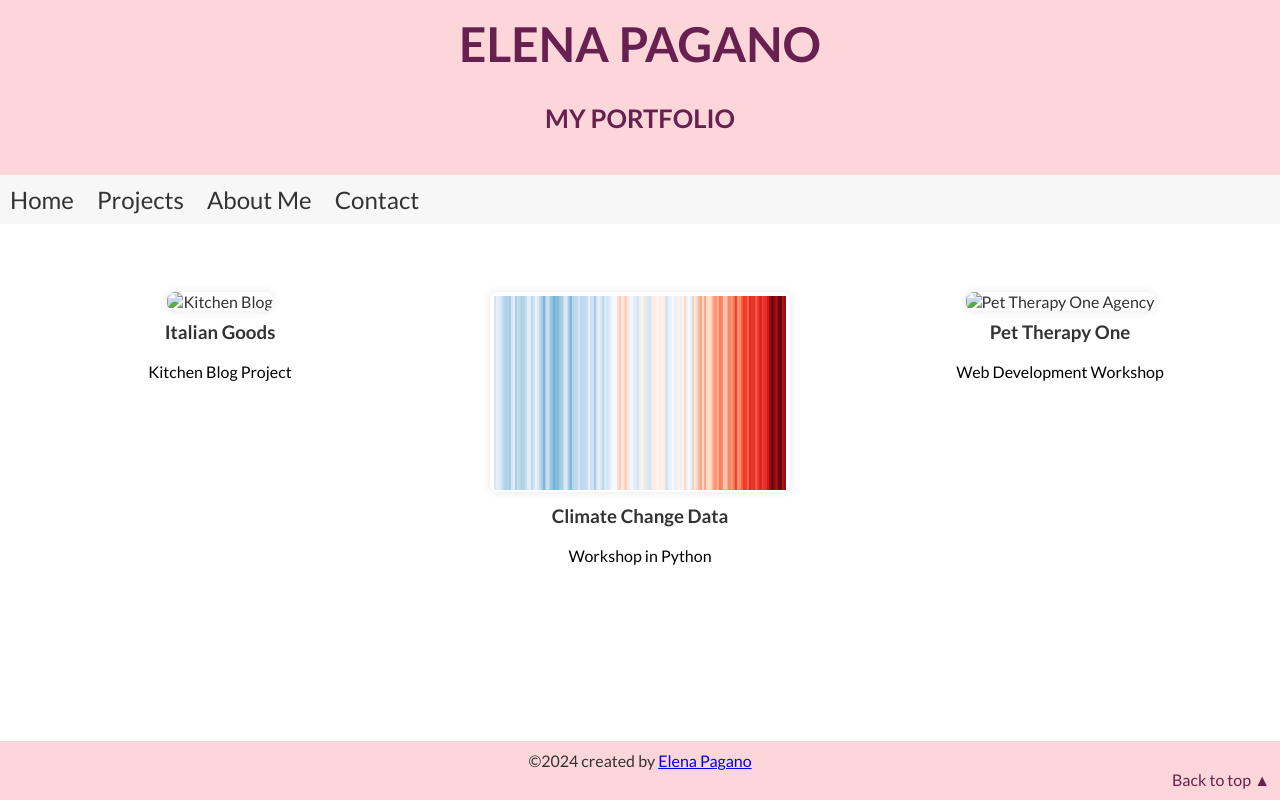
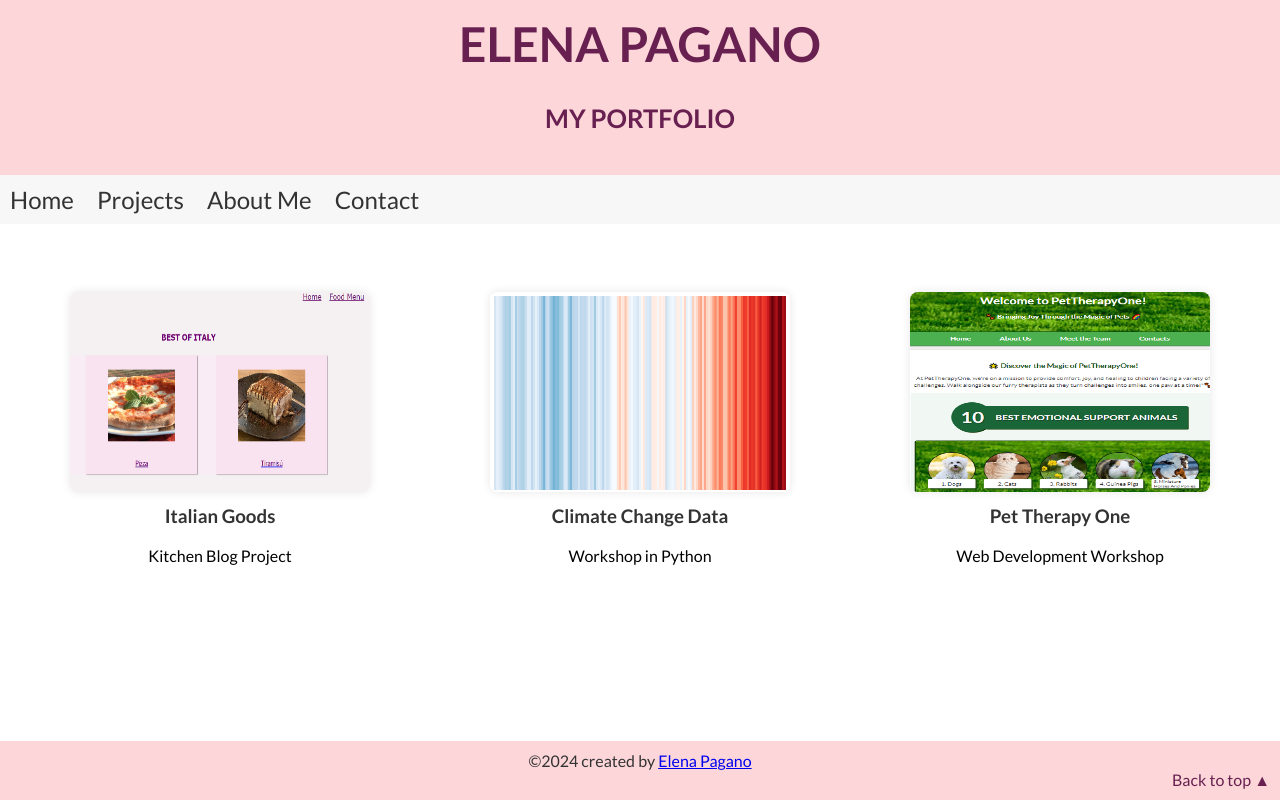
Before and after one commit to 3le81/portfolio-elena-2024, a plain HTML site: page index.html in a window 1280 px wide. Drawn offline with Linux system fonts and the light colour scheme; the site is published under a folder, as on GitHub Pages, so addresses that start at the root find nothing.

Commit message:
images fixed in homepage

```diff
--- a/index.html
+++ b/index.html
@@ -43,7 +43,7 @@
 
             <div class="project">
                 <a href="https://github.com/3le81/foundersandcoders-hobby_page" target="_blank">
-                    <img src="/images/kitchen-blog.png" width="300" height="200" alt="Kitchen Blog">
+                    <img src="./images/kitchen-blog.png" width="300" height="200" alt="Kitchen Blog">
                     <h3>Italian Goods</h3>
                 </a>
                 <p>Kitchen Blog Project</p>
@@ -59,7 +59,7 @@
 
             <div class="project">
                 <a href="https://fac30.github.io/agency-site--oleg-elena/index.html" target="_blank">
-                    <img src="/images/pet-therapy-one.png" width="300" height="200" alt="Pet Therapy One Agency">
+                    <img src="./images/pet-therapy-one.png" width="300" height="200" alt="Pet Therapy One Agency">
                     <h3>Pet Therapy One</h3>
                 </a>
                 <p>Web Development Workshop</p>
```
